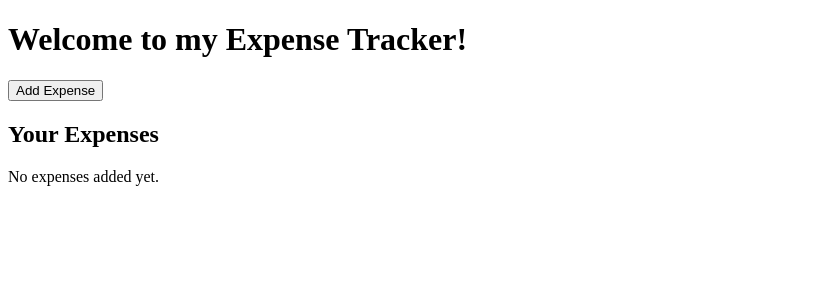
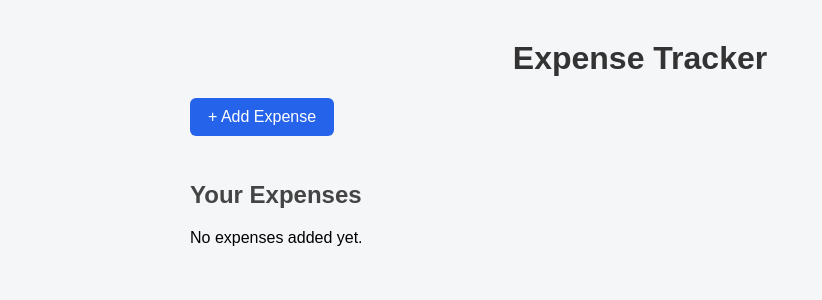
Before and after one commit to anushkatyagi2611/Expense-Tracker, a Django app: page / in a window 1280 px wide. Shown: the top 300 px of the page, without its empty margins (0-822 px from the left). Run offline with Django 5.2, Linux system fonts and the light colour scheme; data that the repository does not hold is empty.

Commit message:
Expense Tracker new UI

```diff
--- /dev/null
+++ b/expenses/static/expenses/style.css
@@ -0,0 +1,65 @@
+body {
+    font-family: Arial, sans-serif;
+    background-color: #f4f6f8;
+    margin: 0;
+    padding: 0;
+}
+
+.container {
+    width: 80%;
+    max-width: 900px;
+    margin: 40px auto;
+}
+
+h1 {
+    text-align: center;
+    color: #333;
+}
+
+h2 {
+    color: #444;
+}
+
+.add-button {
+    display: inline-block;
+    background-color: #2563eb;
+    color: white;
+    padding: 10px 18px;
+    text-decoration: none;
+    border-radius: 6px;
+    margin-bottom: 25px;
+}
+
+.expense-card {
+    background-color: white;
+    padding: 20px;
+    margin-bottom: 15px;
+    border-radius: 10px;
+    box-shadow: 0 2px 8px rgba(0, 0, 0, 0.08);
+}
+
+.expense-card p {
+    margin: 8px 0;
+}
+
+.actions {
+    margin-top: 15px;
+}
+
+.edit-button,
+.delete-button {
+    padding: 7px 12px;
+    border-radius: 5px;
+    text-decoration: none;
+    margin-right: 8px;
+}
+
+.edit-button {
+    background-color: #f59e0b;
+    color: white;
+}
+
+.delete-button {
+    background-color: #dc2626;
+    color: white;
+}
--- a/expenses/templates/expenses/home.html
+++ b/expenses/templates/expenses/home.html
@@ -1,36 +1,51 @@
+{% load static %}
+
 <!DOCTYPE html>
 <html>
 <head>
     <title>Expense Tracker</title>
+    <link rel="stylesheet" href="{% static 'expenses/style.css' %}">
 </head>
 
 <body>
 
-    <h1>Welcome to my Expense Tracker!</h1>
+    <div class="container">
 
-    <a href="/add-expense/">
-        <button>Add Expense</button>
+        <h1>Expense Tracker</h1>
+
+        <a href="{% url 'add-expense' %}" class="add-button">
+            + Add Expense
         </a>
 
         <h2>Your Expenses</h2>
 
         {% for expense in expenses %}
 
-        <div>
+            <div class="expense-card">
+
                 <p><strong>{{ expense.category }}</strong></p>
+
                 <p>Amount: ₹{{ expense.amount }}</p>
+
                 <p>{{ expense.description }}</p>
+
                 <p>Date: {{ expense.date }}</p>
 
-            <a href="/edit-expense/{{ expense.id }}/">
-                <button>Edit</button>
+                <div class="actions">
+
+                    <a href="{% url 'edit-expense' expense.id %}"
+                       class="edit-button">
+                        Edit
                     </a>
-            <a href="/delete-expense/{{ expense.id }}/">
-                <button>Delete</button>
+
+                    <a href="{% url 'delete-expense' expense.id %}"
+                       class="delete-button">
+                        Delete
                     </a>
+
                 </div>
 
-        <hr>
+            </div>
 
         {% empty %}
 
@@ -38,5 +53,7 @@
 
         {% endfor %}
 
+    </div>
+
 </body>
 </html>
```
Lines whose indentation alone changed are shown as unchanged.
